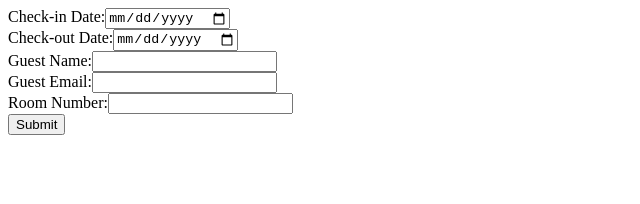
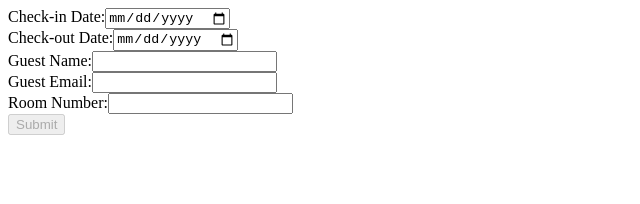
Before and after one commit to romsit/hotel-app, an Angular app: page /new in a window 1280 px wide. Shown: the top 204 px of the page, without its empty margins (0-640 px from the left). Built offline with nearby package versions, Linux system fonts and the light colour scheme.

Commit message:
Showing validation messages

```diff
--- a/src/app/reservation-form/reservation-form.component.html
+++ b/src/app/reservation-form/reservation-form.component.html
@@ -3,23 +3,28 @@
     <div>
         <label for="">Check-in Date:</label>
         <input type="date" formControlName="checkInDate">
+        <div *ngIf="reservationForm.get('checkInDate')?.invalid && reservationForm.get('checkInDate')?.touched">Check-In Date is required.</div>
     </div>
     <div>
         <label for="">Check-out Date:</label>
         <input type="date" formControlName="checkOutDate">
+        <div *ngIf="reservationForm.get('checkOutDate')?.invalid && reservationForm.get('checkOutDate')?.touched">Check-out Date is required.</div>
     </div>
     <div>
         <label for="">Guest Name:</label>
         <input type="text" formControlName="guestName">
+        <div *ngIf="reservationForm.get('guestName')?.invalid && reservationForm.get('guestName')?.touched">Guest Name is required.</div>
     </div>
     <div>
         <label for="">Guest Email:</label>
         <input type="email" formControlName="guestEmail">
+        <div *ngIf="reservationForm.get('guestEmail')?.invalid && reservationForm.get('guestEmail')?.touched">Guest email is required.</div>
     </div>
     <div>
         <label for="">Room Number:</label>
         <input type="number" formControlName="roomNumber">
+        <div *ngIf="reservationForm.get('roomNumber')?.invalid && reservationForm.get('roomNumber')?.touched">Room number is required.</div>
     </div>
 
-    <button type="submit">Submit</button>
+    <button type="submit" [disabled]="reservationForm.invalid">Submit</button>
 </form>
```
